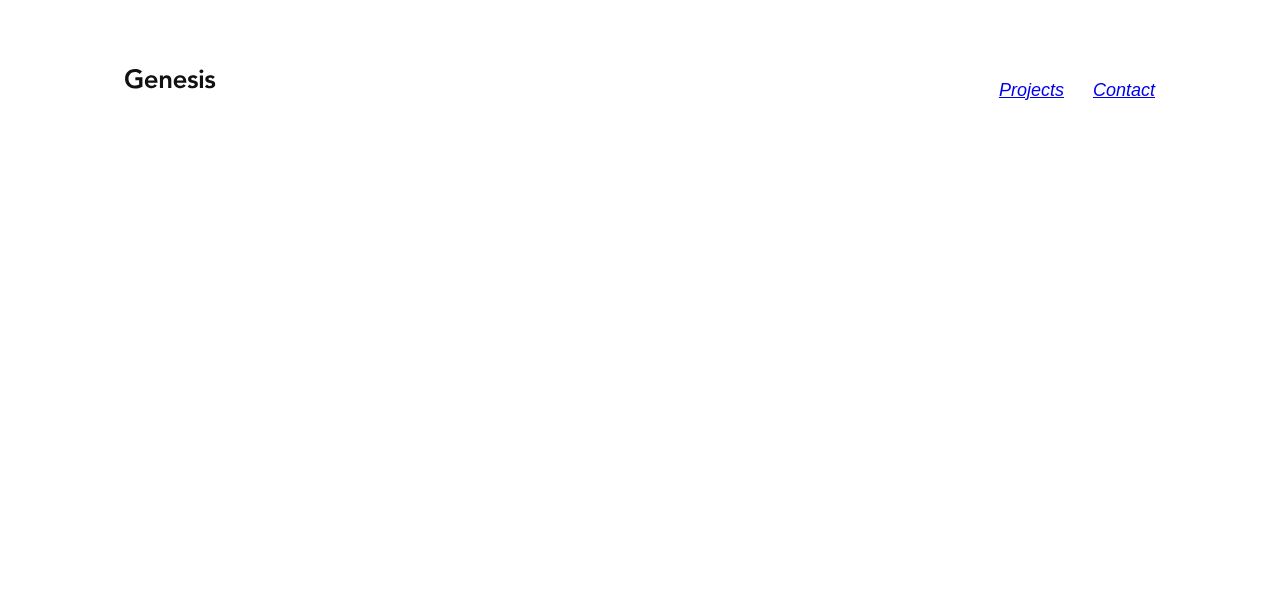
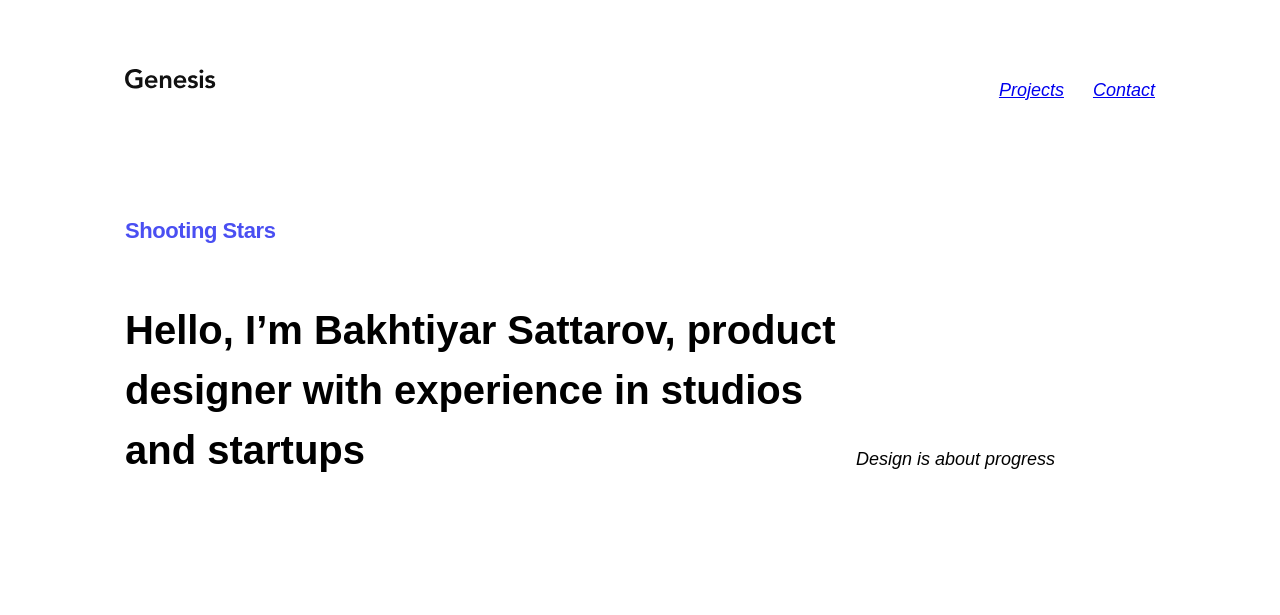
Before and after one commit to LiudmylaSkabenok/Sass-test, a plain HTML site: page index.html in a window 1280 px wide. Drawn offline with Linux system fonts and the light colour scheme.

Commit message:
added info and styles for intro

```diff
--- a/Styles/index.scss
+++ b/Styles/index.scss
@@ -39,3 +39,36 @@ header {
     color: orange;
     text-decoration: underline;
 }
+.intro {
+    margin-top: 99px;
+    width: 100%;
+    display: flex;
+    flex-direction: column;
+    color: $main-text-color;
+    font-family: $main-font-family;
+}
+h4 {
+    color: #4A4FF2;
+    font-size: 22px;
+    font-style: normal;
+    font-weight: 700;
+    line-height: normal;
+    letter-spacing: -0.423px;
+}
+.intro-content {
+    width: 70%;
+    font-size: 40px;
+    font-style: normal;
+    font-weight: 700;
+    line-height: 60px; /* 150% */
+}
+.quote {
+    font-size: 18px;
+    font-style: italic;
+    font-weight: 400;
+    line-height: normal;
+    align-self: flex-end;
+    position: relative;
+    right: 100px;
+    bottom: 100px;
+}
--- a/index.html
+++ b/index.html
@@ -17,5 +17,12 @@
            </ul>
        </nav>
     </header>
+    <main>
+        <div class="intro">
+            <h4>Shooting Stars</h4>
+            <h1 class="intro-content">Hello, I’m Bakhtiyar Sattarov, product designer with experience in studios and startups</h1>
+            <h6 class="quote">Design is about progress</h6>
+        </div>
+    </main>
 </body>
 </html>
```
Also changed, not shown: Styles/index.css.
